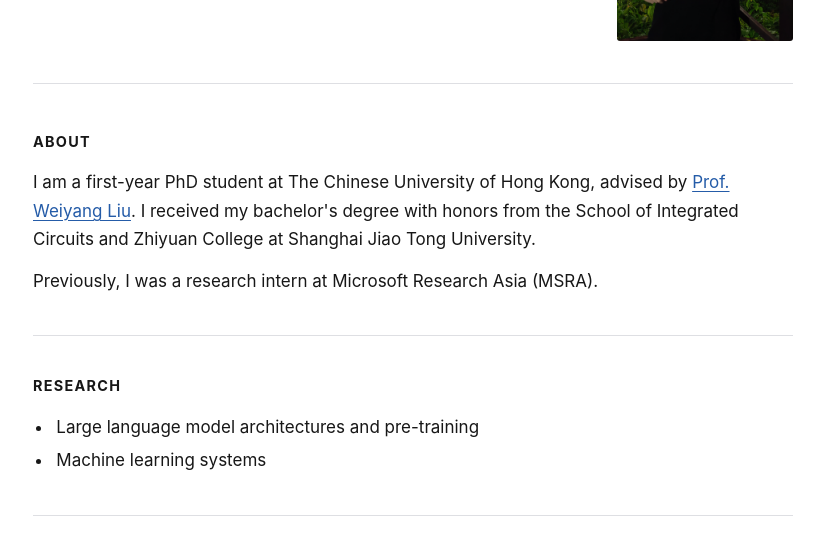
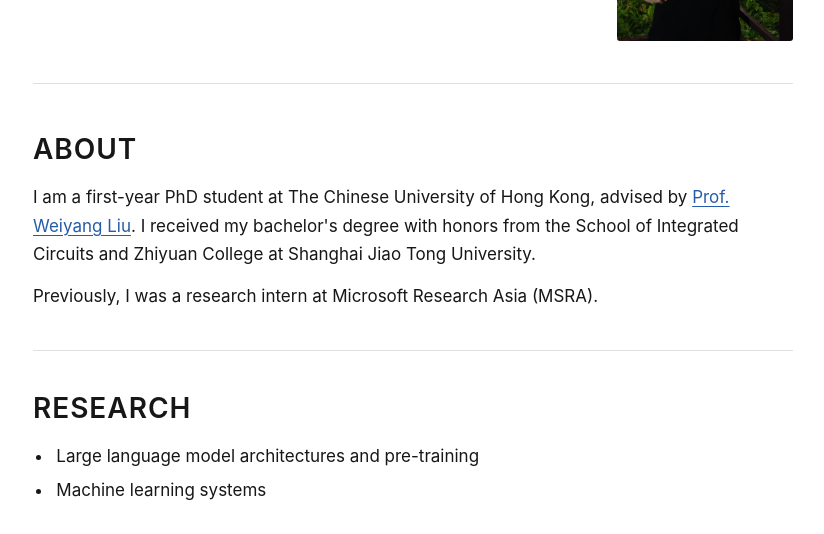
Before and after one commit to GuoYiFantastic/GuoYiFantastic.github.io, a plain HTML site: page index.html in a window 1280 px wide. Shown: the part 266-800 px from the top of the page, without its empty margins (227-1051 px from the left). Drawn offline with Linux system fonts and the light colour scheme.

Commit message:
Update index.html

```diff
--- a/index.html
+++ b/index.html
@@ -1,3 +1,4 @@
+
 <!doctype html>
 <html lang="en">
 <head>
@@ -118,10 +119,10 @@
 
     h2 {
       margin: 0 0 16px;
-      font-size: 0.9rem;
-      font-weight: 650;
-      line-height: 1.4;
-      letter-spacing: 0.09em;
+      font-size: clamp(1.35rem, 3.5vw, 1.75rem);
+      font-weight: 600;
+      line-height: 1.25;
+      letter-spacing: 0.035em;
       text-transform: uppercase;
     }
 
```
